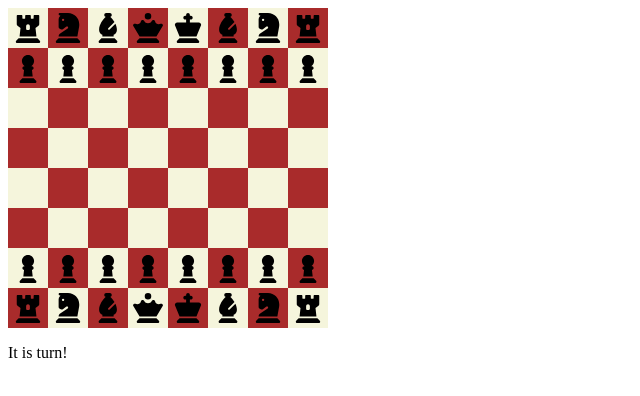
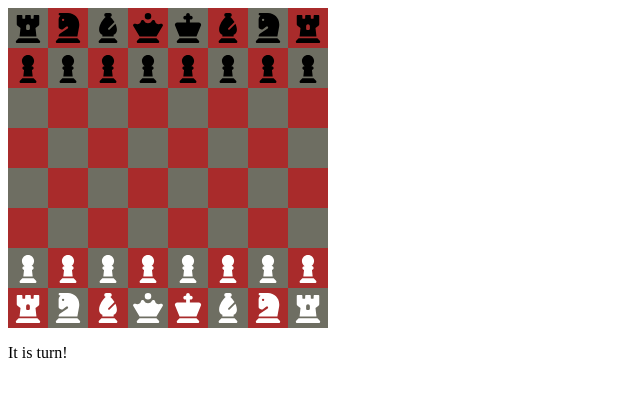
Before and after one commit to jkabuika/JS-ChessGame, a plain HTML site: page index.html in a window 1280 px wide. Shown: the whole page, without its empty margins (0-640 px from the left). Drawn offline with Linux system fonts and the light colour scheme.

Commit message:
Added classes through JS to link to CSS for pieces colours

```diff
--- a/app.js
+++ b/app.js
@@ -28,6 +28,14 @@ function createBoard() {
       square.classList.add(i % 2 === 0 ? "brown" : "beige")
     }
 
+    if ( i <= 15) {
+      square.firstChild.firstChild.classList.add('black')
+    }
+
+    if ( i >= 48) {
+      square.firstChild.firstChild.classList.add('white')
+    }
+
     gameBoard.append(square)
   })
 }
--- a/styles.css
+++ b/styles.css
@@ -17,9 +17,17 @@
 }
 
 .beige {
-  background-color: beige;
+  background-color: rgb(110, 110, 98);
 }
 
 .brown {
   background-color: rgb(169, 43, 43);
 }
+
+.black {
+  fill: #000000;
+}
+
+.white {
+  fill: #FFFFFF
+}
```
